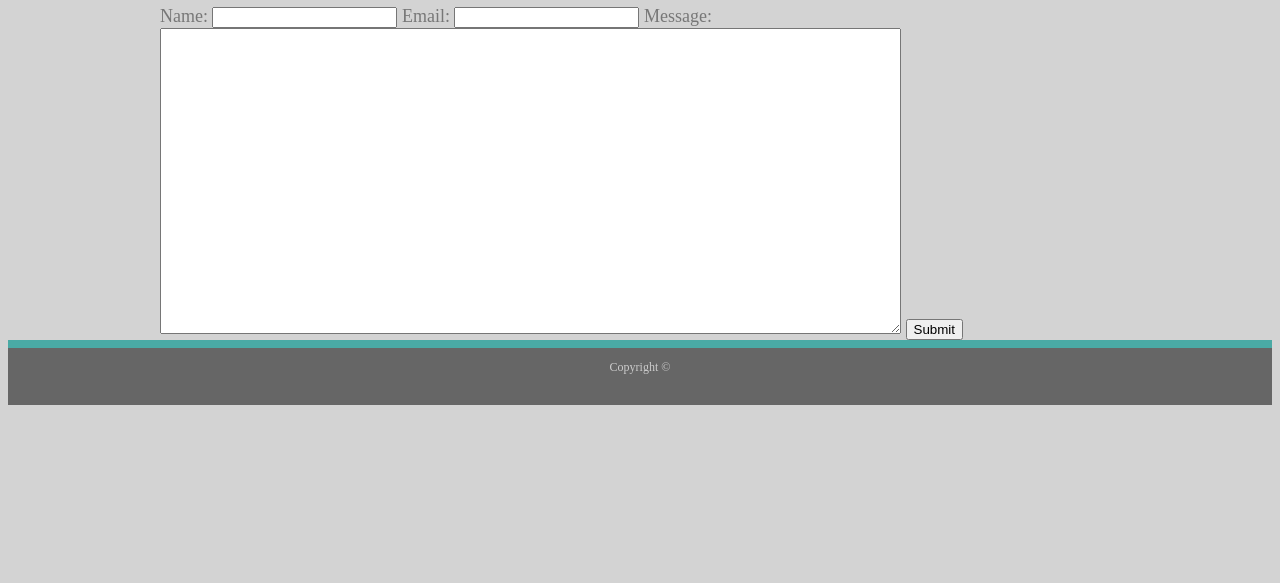
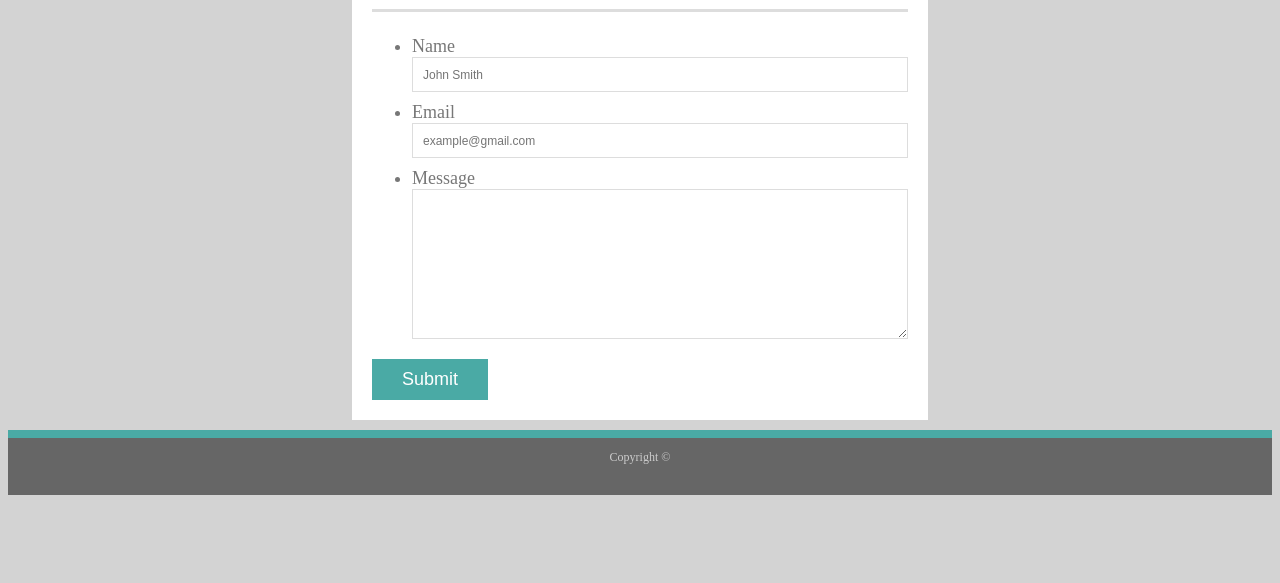
Before and after one commit to clam1987/01-HW, a plain HTML site: page contact.html in a window 1280 px wide. Shown: the part 217-800 px from the top of the page. Drawn offline with Linux system fonts and the light colour scheme.

Commit message:
Completed Contact Form

```diff
--- a/assets/css/style.css
+++ b/assets/css/style.css
@@ -105,3 +105,55 @@ img {
 p {
     margin-bottom: 35px;
 }
+
+/* Contact Form */
+
+.contactcontainer {
+    width: 100%;
+    max-width: 576px;
+    background: white;
+    margin: auto;
+    margin-top: 10px;
+    margin-bottom: 10px;
+    padding: 20px;
+    clear: both;
+}
+
+#contact-form ul {
+    margin-bottom: 20px;
+}
+
+#contact-form li {
+    margin-bottom: 10px;
+}
+
+/* Editting Label input text and email adding textarea property */
+label,
+input[type=text],
+input[type=email],
+textarea {
+  display: block;
+  width: 100%;
+}
+
+input[type=text],
+input[type=email],
+textarea {
+    height: 35px;
+    padding: 0 10px;
+    font-size: 12px;
+    border: 1px solid #dddddd;
+}
+
+textarea {
+    height: 150px;
+}
+
+.btn {
+    padding: 10px 30px;
+    font-size: 18px;
+    color: #ffffff;
+    cursor: pointer;
+    background: #4aaaa5;
+    border: 0 none;
+  }
--- a/contact.html
+++ b/contact.html
@@ -16,15 +16,39 @@
         </nav>
       </div>
     </div>
-    <div class="container">
-      <h1>Contact</h1>
-      <form>
-        Name:
-        <input type="text" name="name" />
-        Email:
-        <input type="email" name="email" />
-        Message:
-        <textarea name="message" rows="20" cols="90"></textarea>
+    <div class="contactcontainer">
+      <h1 style="color: #4aaaa5">Contact</h1>
+      <form id="contact-form">
+        <ul>
+          <li>
+            <label for="name">Name</label>
+            <input
+              type="text"
+              id="name"
+              name="name"
+              placeholder="John Smith"
+              required="required"
+            />
+          </li>
+          <li>
+            <label for="email">Email</label>
+            <input
+              type="email"
+              id="email"
+              name="email"
+              placeholder="example@gmail.com"
+              required="required"
+            />
+          </li>
+          <li>
+            <label for="message">Message</label>
+            <textarea
+              id="message"
+              name="message"
+              required="required"
+            ></textarea>
+          </li>
+        </ul>
         <button class="btn">Submit</button>
       </form>
     </div>
```
